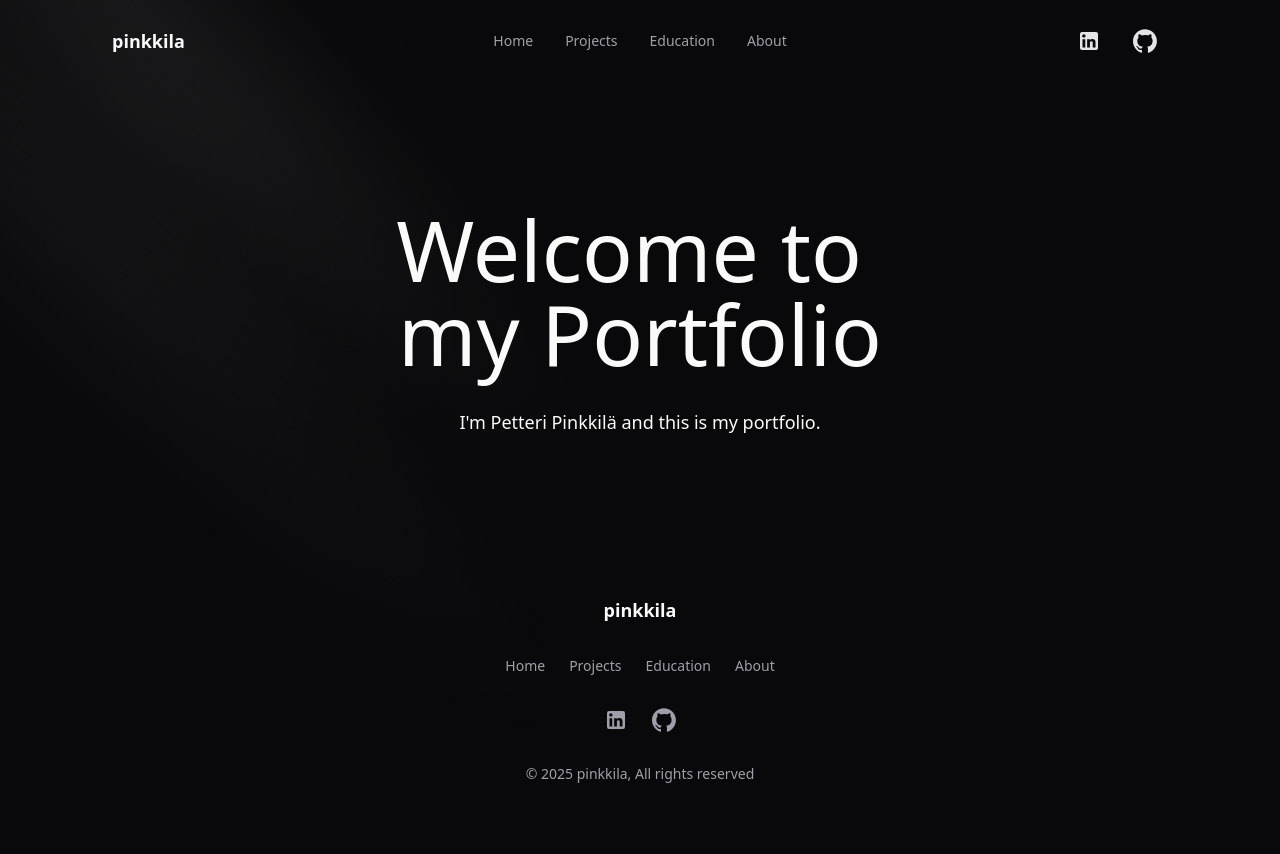
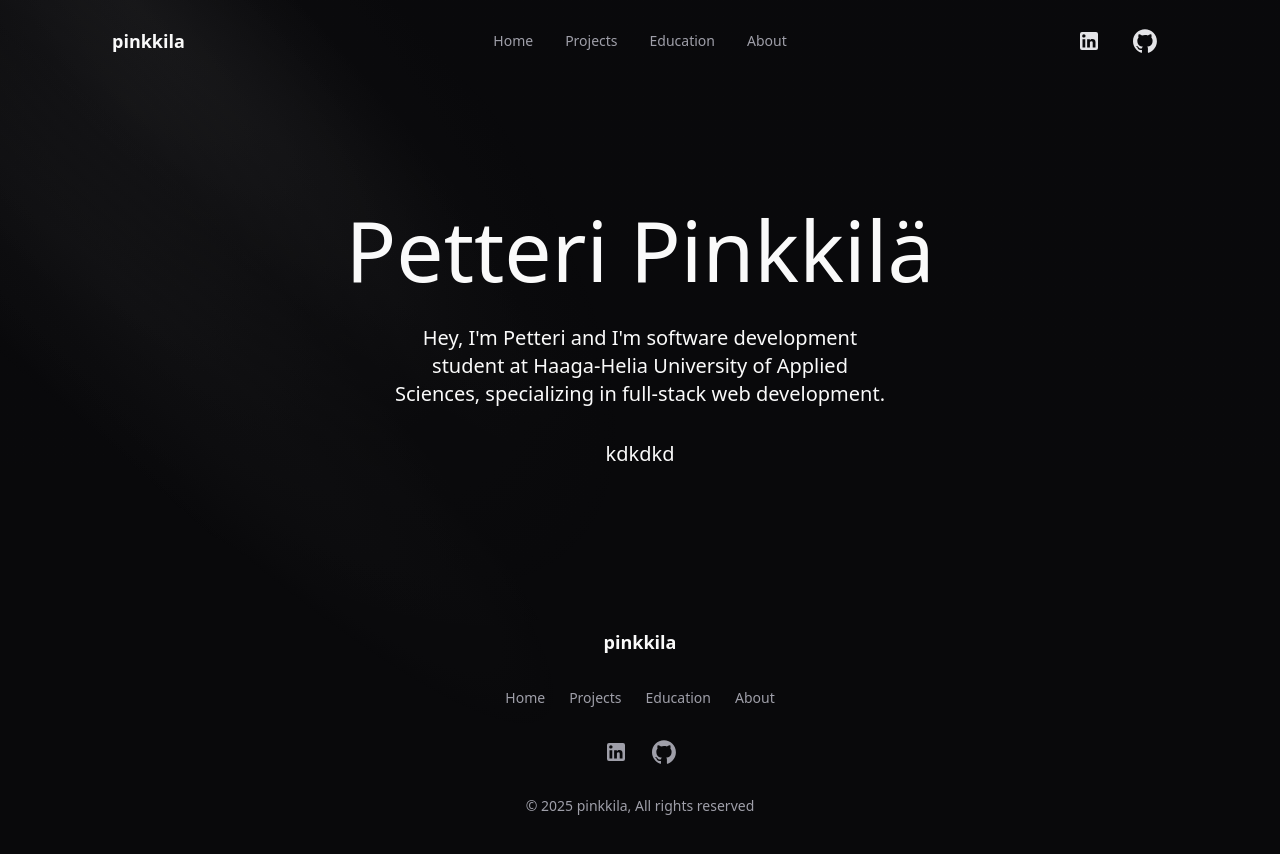
Before and after one commit to pinkkila/pinkkila-website, a React (Vite) app: page / in a window 1280 px wide. Shown: the top 854 px of the page. Built offline with nearby package versions, Linux system fonts and the light colour scheme.

Commit message:
refactor hero

```diff
--- a/src/components/hero.tsx
+++ b/src/components/hero.tsx
@@ -1,5 +1,4 @@
-import {TextEffect} from '@/components/ui/text-effect'
-
+import { TextEffect } from "@/components/ui/text-effect";
 
 export default function Hero() {
   return (
@@ -7,13 +6,11 @@
       <main className="overflow-hidden">
         <div
           aria-hidden
-          className="absolute inset-0 isolate hidden opacity-65 contain-strict lg:block">
-          <div
-            className="w-140 h-320 -translate-y-87.5 absolute left-0 top-0 -rotate-45 rounded-full bg-[radial-gradient(68.54%_68.72%_at_55.02%_31.46%,hsla(0,0%,85%,.08)_0,hsla(0,0%,55%,.02)_50%,hsla(0,0%,45%,0)_80%)]"/>
-          <div
-            className="h-320 absolute left-0 top-0 w-60 -rotate-45 rounded-full bg-[radial-gradient(50%_50%_at_50%_50%,hsla(0,0%,85%,.06)_0,hsla(0,0%,45%,.02)_80%,transparent_100%)] [translate:5%_-50%]"/>
-          <div
-            className="h-320 -translate-y-87.5 absolute left-0 top-0 w-60 -rotate-45 bg-[radial-gradient(50%_50%_at_50%_50%,hsla(0,0%,85%,.04)_0,hsla(0,0%,45%,.02)_80%,transparent_100%)]"/>
+          className="absolute inset-0 isolate hidden opacity-65 contain-strict lg:block"
+        >
+          <div className="w-140 h-320 -translate-y-87.5 absolute left-0 top-0 -rotate-45 rounded-full bg-[radial-gradient(68.54%_68.72%_at_55.02%_31.46%,hsla(0,0%,85%,.08)_0,hsla(0,0%,55%,.02)_50%,hsla(0,0%,45%,0)_80%)]" />
+          <div className="h-320 absolute left-0 top-0 w-60 -rotate-45 rounded-full bg-[radial-gradient(50%_50%_at_50%_50%,hsla(0,0%,85%,.06)_0,hsla(0,0%,45%,.02)_80%,transparent_100%)] [translate:5%_-50%]" />
+          <div className="h-320 -translate-y-87.5 absolute left-0 top-0 w-60 -rotate-45 bg-[radial-gradient(50%_50%_at_50%_50%,hsla(0,0%,85%,.04)_0,hsla(0,0%,45%,.02)_80%,transparent_100%)]" />
         </div>
         <section>
           <div className="relative pt-24 md:pt-36">
@@ -24,13 +21,13 @@
 
             <div className="mx-auto max-w-7xl px-6">
               <div className="text-center sm:mx-auto lg:mr-auto lg:mt-0 mb-8">
-
                 <TextEffect
                   preset="fade-in-blur"
                   speedSegment={0.3}
                   as="h1"
-                  className="mx-auto mt-8 max-w-4xl text-balance text-5xl max-md:font-semibold md:text-7xl lg:mt-16 xl:text-[5.25rem]">
-                  Welcome to my Portfolio
+                  className="mx-auto mt-8 max-w-4xl text-balance text-5xl max-md:font-semibold md:text-7xl lg:mt-16 xl:text-[5.25rem]"
+                >
+                  Petteri Pinkkilä
                 </TextEffect>
                 <TextEffect
                   per="line"
@@ -38,15 +35,27 @@
                   speedSegment={0.3}
                   delay={0.5}
                   as="p"
-                  className="mx-auto mt-8 max-w-2xl text-balance text-lg">
-                  I&#39;m Petteri Pinkkilä and this is my portfolio.
+                  className="mx-auto mt-8 max-w-2xl text-balance text-lg sm:text-xl"
+                >
+                  Hey, I&#39;m Petteri and I'm software development student at
+                  Haaga-Helia University of Applied Sciences, specializing in
+                  full-stack web development.
                 </TextEffect>
-
+                <TextEffect
+                  per="line"
+                  preset="fade-in-blur"
+                  speedSegment={0.3}
+                  delay={0.5}
+                  as="p"
+                  className="mx-auto mt-8 max-w-2xl text-balance text-lg sm:text-xl"
+                >
+                  kdkdkd
+                </TextEffect>
               </div>
             </div>
           </div>
         </section>
       </main>
     </>
-  )
+  );
 }
```
